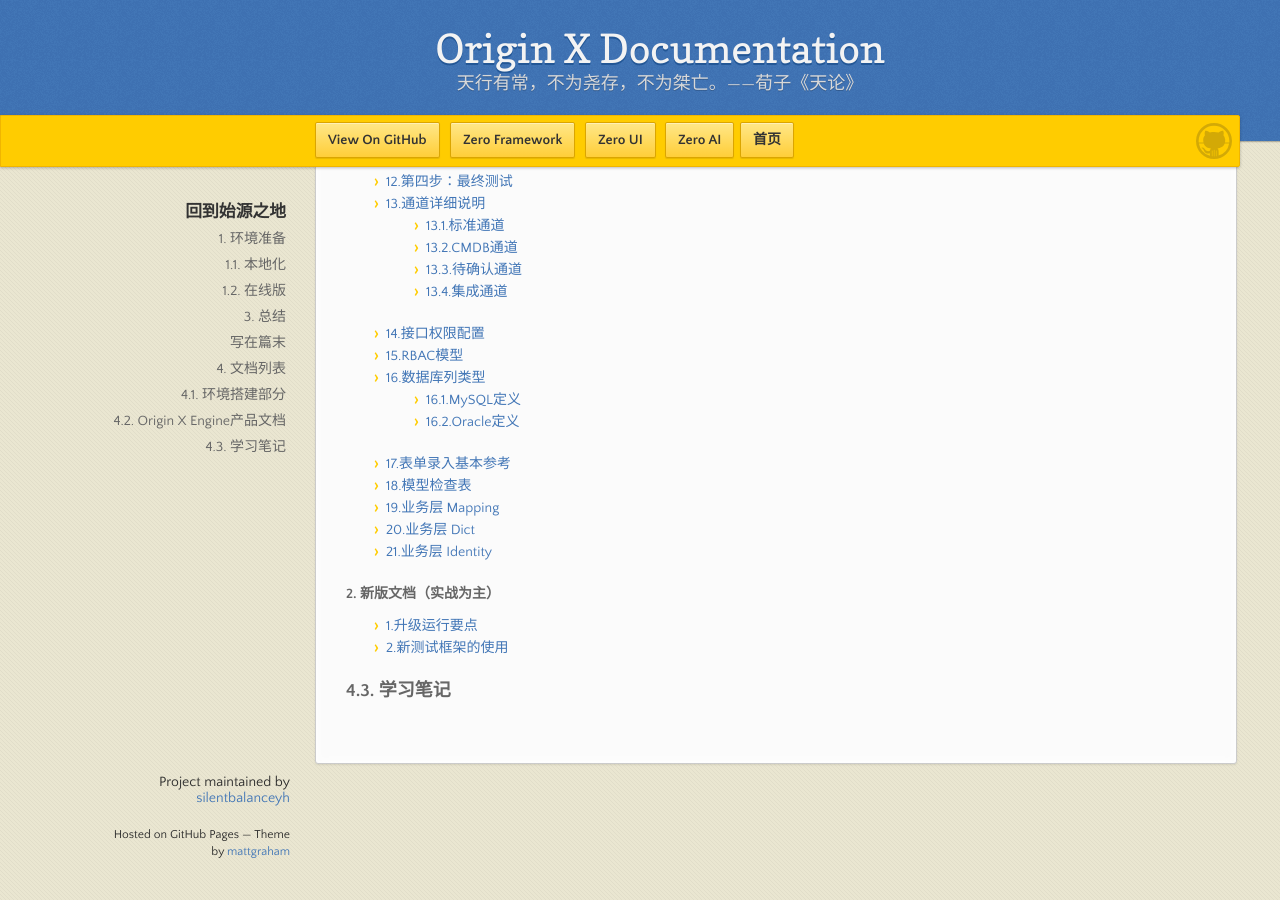
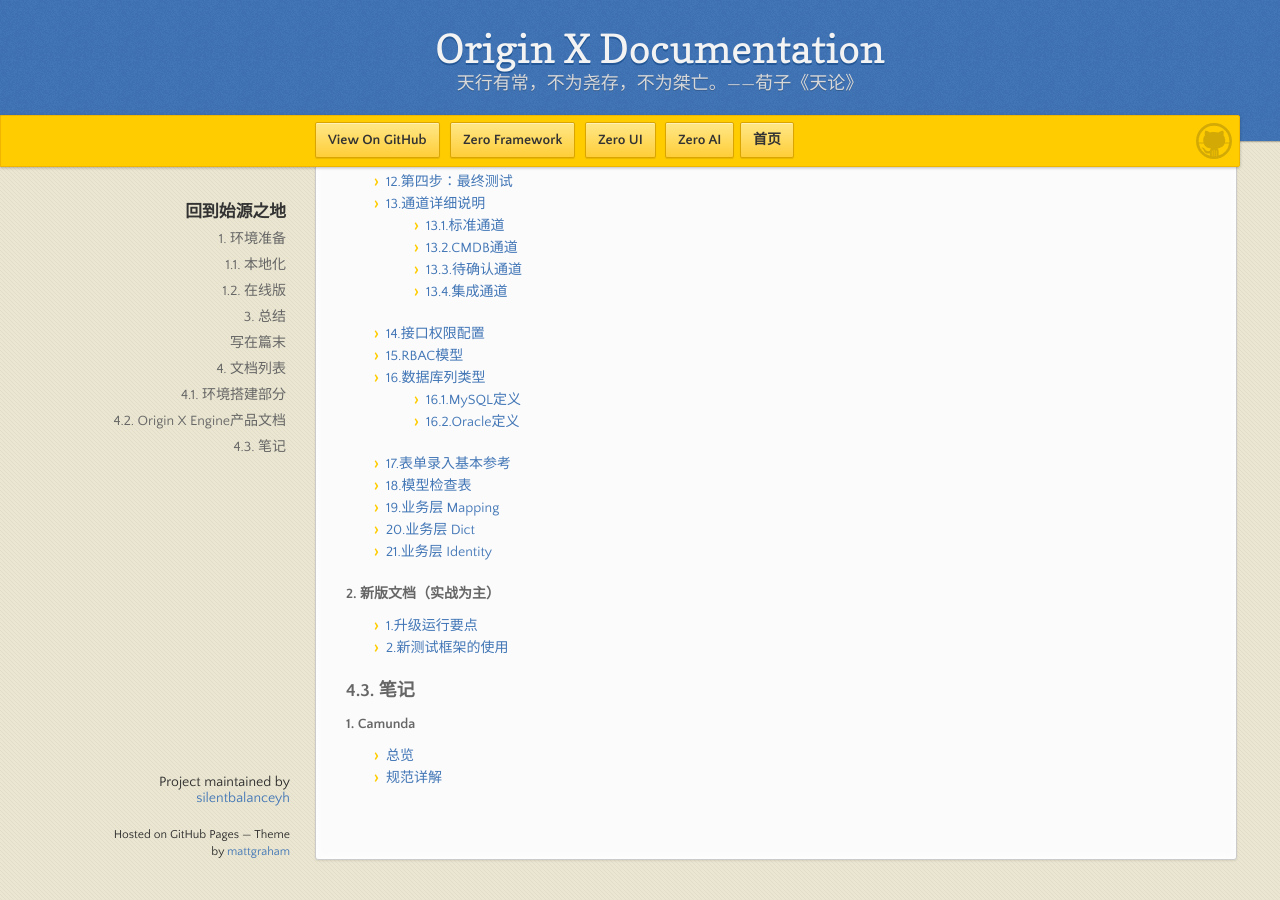
Before and after one commit to silentbalanceyh/mi-kb, a Jekyll site: the page built from README.md, in a window 1280 px wide and 900 px high, scrolled down 2484 px. Built offline with Jekyll 4.4.1, drawn with Linux system fonts in a browser that asks for light colours; our own code applies the rules of GitHub Pages for plain Markdown files.

Commit message:
新章节

```diff
--- a/README.md
+++ b/README.md
@@ -129,4 +129,9 @@ Origin X名字来源于伊苏起源，那是一个让你去追溯真理和源头
 * [1.升级运行要点](/origin-x-engine/5.ox-document/001-ucmdb.md)
 * [2.新测试框架的使用](/origin-x-engine/5.ox-document/002-unit-testing.md)
 
-### 4.3. 学习笔记
+### 4.3. 笔记
+
+#### 1. Camunda
+
+* [总览](/note/camunda/01.arch.md)
+* [规范详解](/note/camunda/02.standards.md)
```
Also changed, not shown: SUMMARY.md (+6 -0 lines), note/camunda/00.index.md (added), note/camunda/01.arch.md (added), note/camunda/01.index.md (added), note/camunda/02.standards.md (added).
